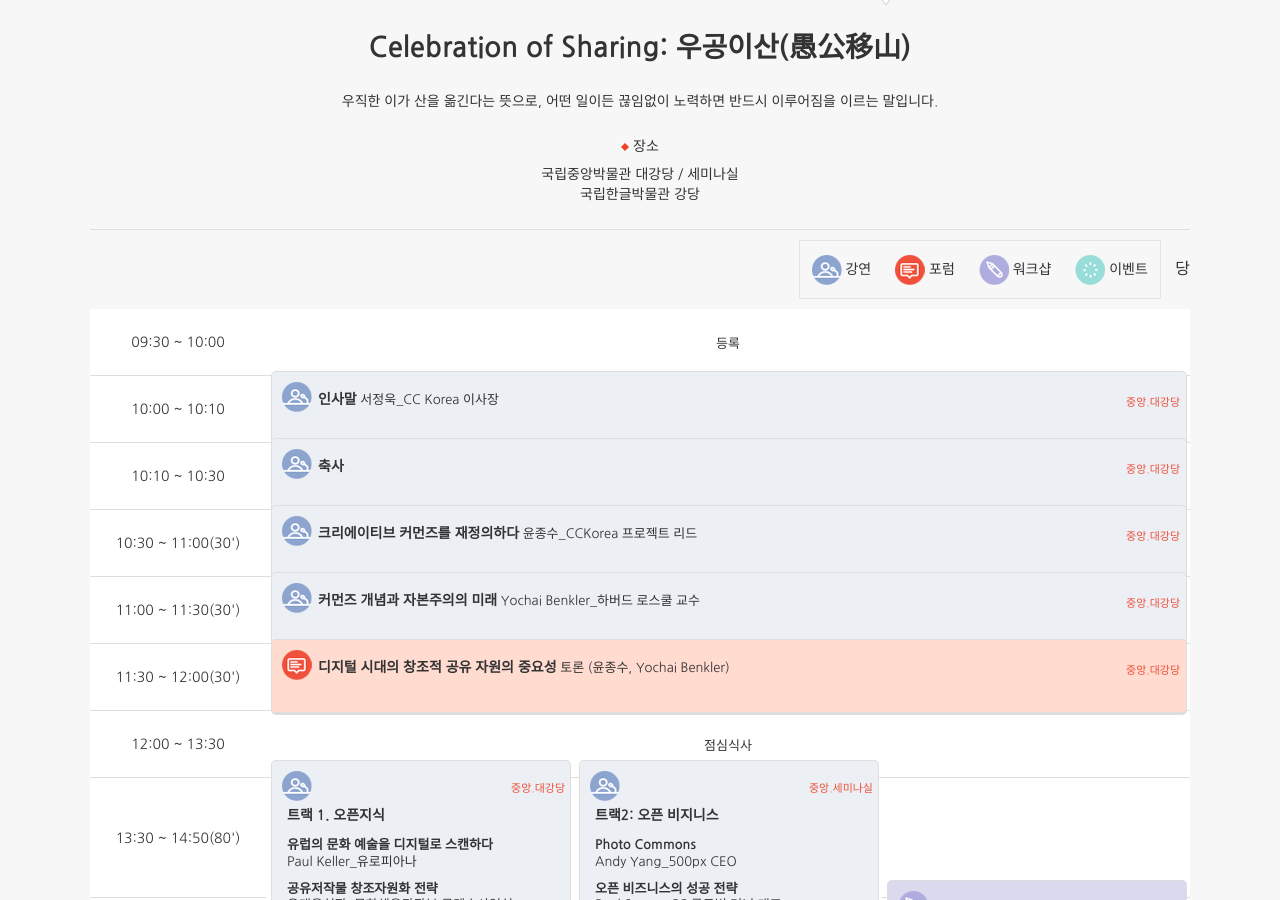
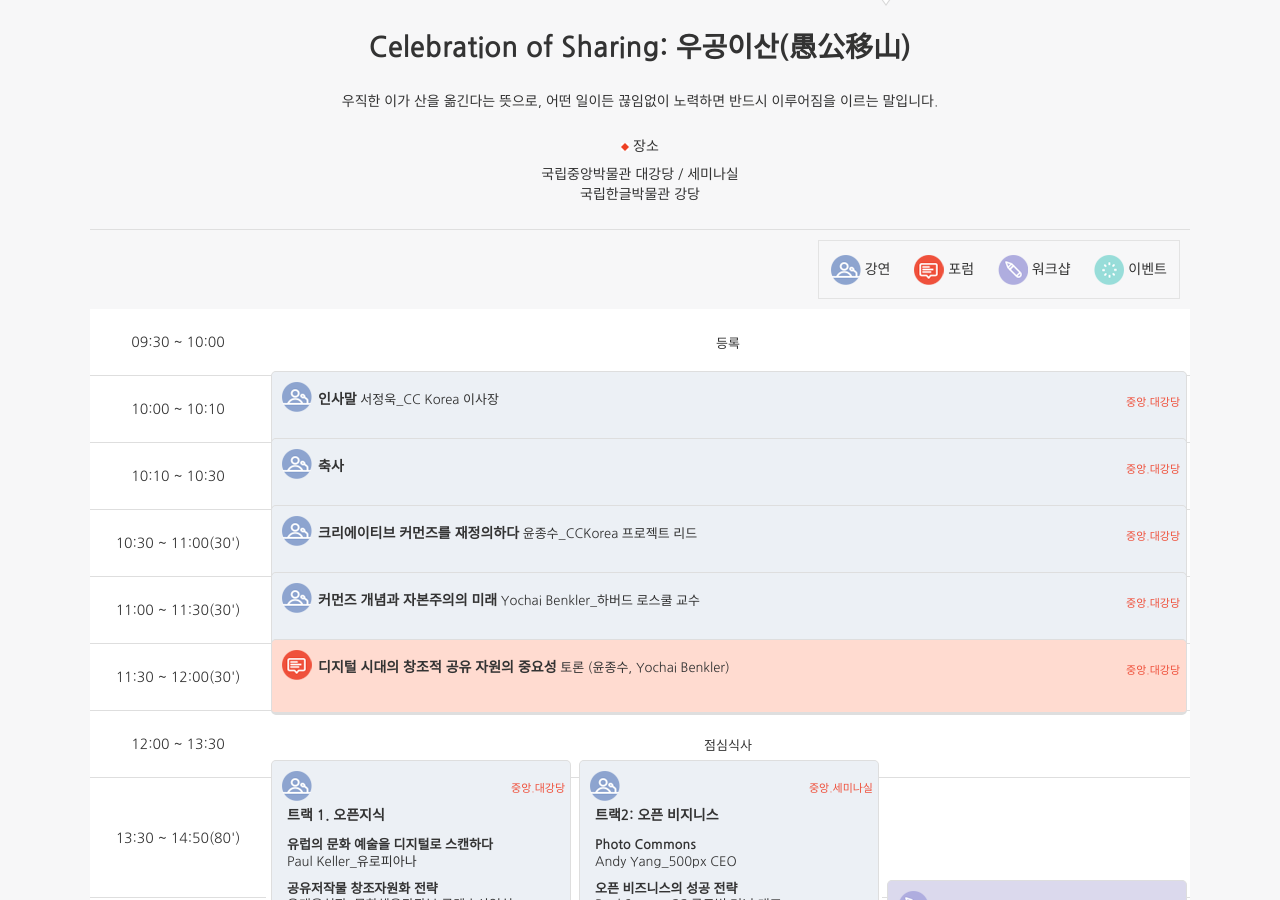
Before and after one commit to creativecommonskorea/2015-global-summit, a Jekyll site: the page built from programs.html, in a window 1280 px wide and 900 px high, scrolled down 455 px. Built offline with Jekyll 4.4.1, drawn with Linux system fonts in a browser that asks for light colours; nearby versions of some CDN libraries.

Commit message:
Update day15_detail.html

```diff
--- a/_includes/day15_detail.html
+++ b/_includes/day15_detail.html
@@ -161,7 +161,7 @@
                 </td>
             </tr>
             <tr class="border_bottom">
-                <td>17:30 ~ 18:00(30')</td>당
+                <td>17:30 ~ 18:00(30')</td>
                 <td colspan="3">
                     <div class="whiteblue_light left corner_all oneline">
                         <div class="oneline_location">중앙.대강당</div>
```
